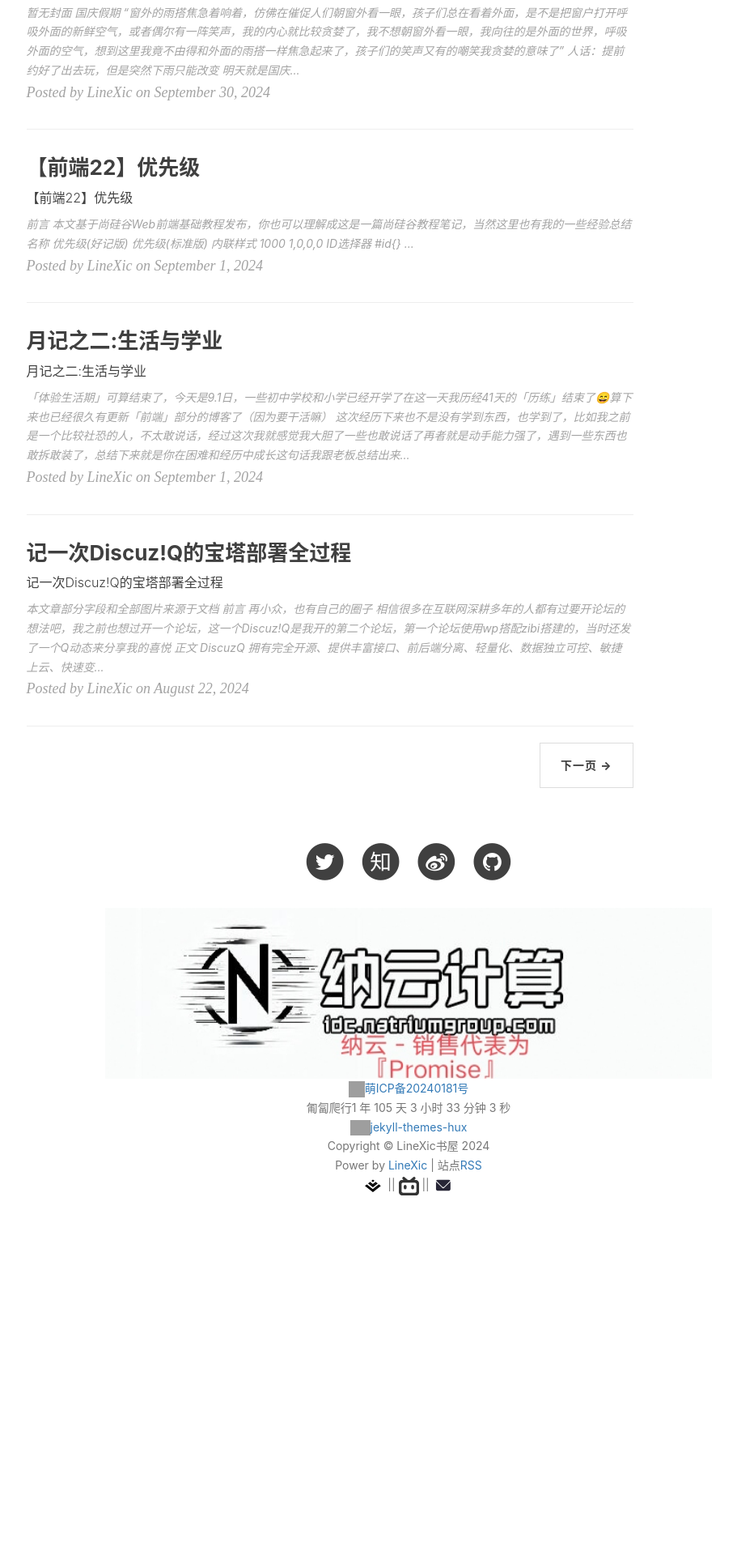
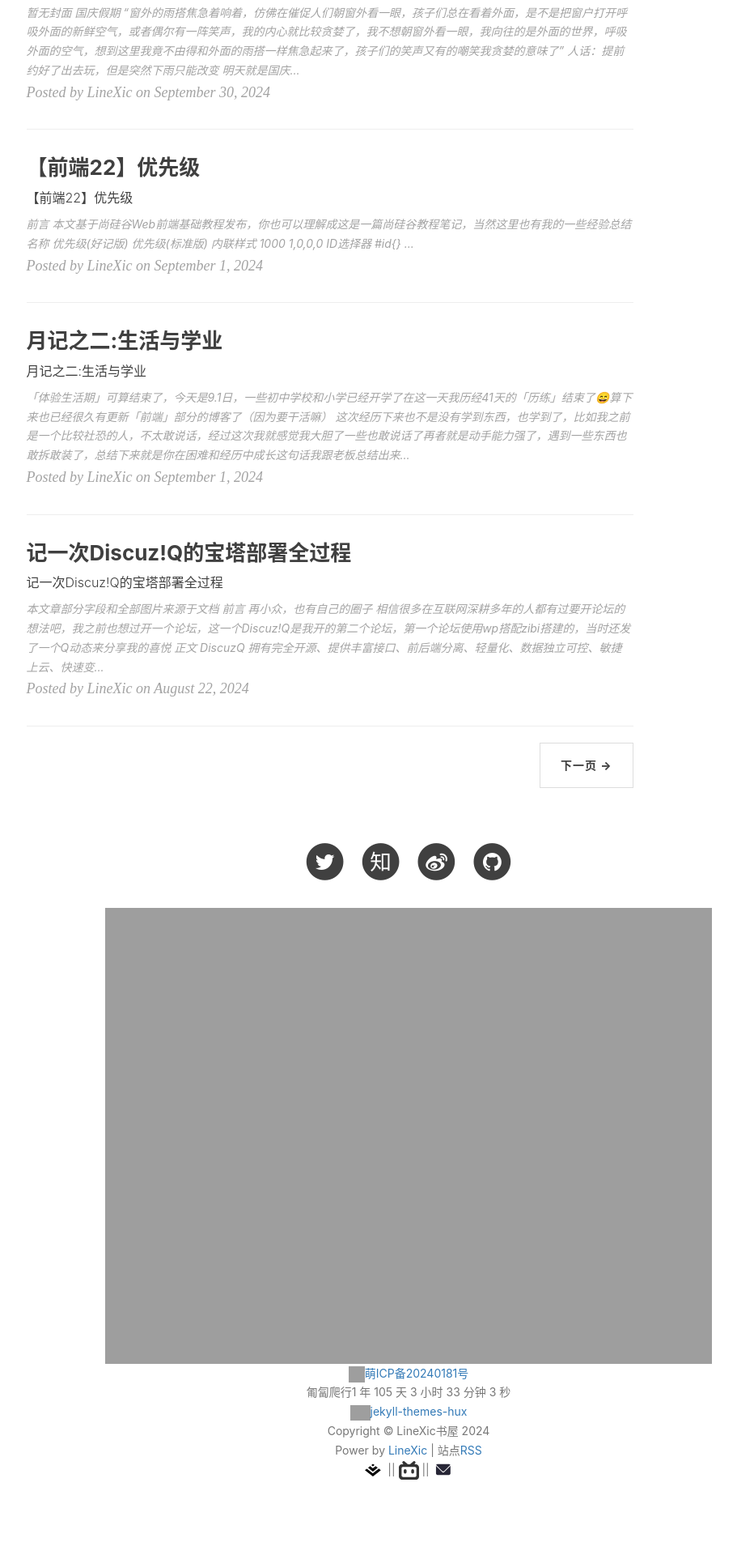
Before and after one commit to LineXic/LineXic-blog, a Jekyll site: the page built from index.html, in a window 1280 px wide. Shown: the part 2107-4027 px from the top of the page at 81% size, without its empty margins (135-1046 px from the left). Built offline with Jekyll 4.4.1, drawn with Linux system fonts in a browser that asks for light colours; nearby versions of some CDN libraries; the list of posts is cut into pages by our own code; comment, search, counter and statistics services are not loaded; before the commit the page ends 3676 px from its top, so only the background shows below that; grey boxes are pictures that could not be loaded.

Commit message:
更新 footer.html

```diff
--- a/_includes/footer.html
+++ b/_includes/footer.html
@@ -93,7 +93,7 @@
                     {% endif %}
                 </ul>
                 <p class="copyright text-muted">
-<a href="http://idc.natriumgroup.com/aff/JUVLHYRC"><img  width="100%" src="https://linexic.top/img/payimg/nayun.jpg"alt="纳云 - 销售代表为『Promise』"></a><br/>
+<a href="https://www.rainyun.com/NTUxMTY=_"><img  width="100%" src="https://linexic.top/img/payimg/rainyun.png"alt="雨云推广"></a><br/>
 
 <img src="https://icp.gov.moe/images/ico64.png" width="20" height="20"><a href="https://icp.gov.moe/?keyword=20240181" target="_blank">萌ICP备20240181号</a><br>
 <span id="sitetime"></span>
```
